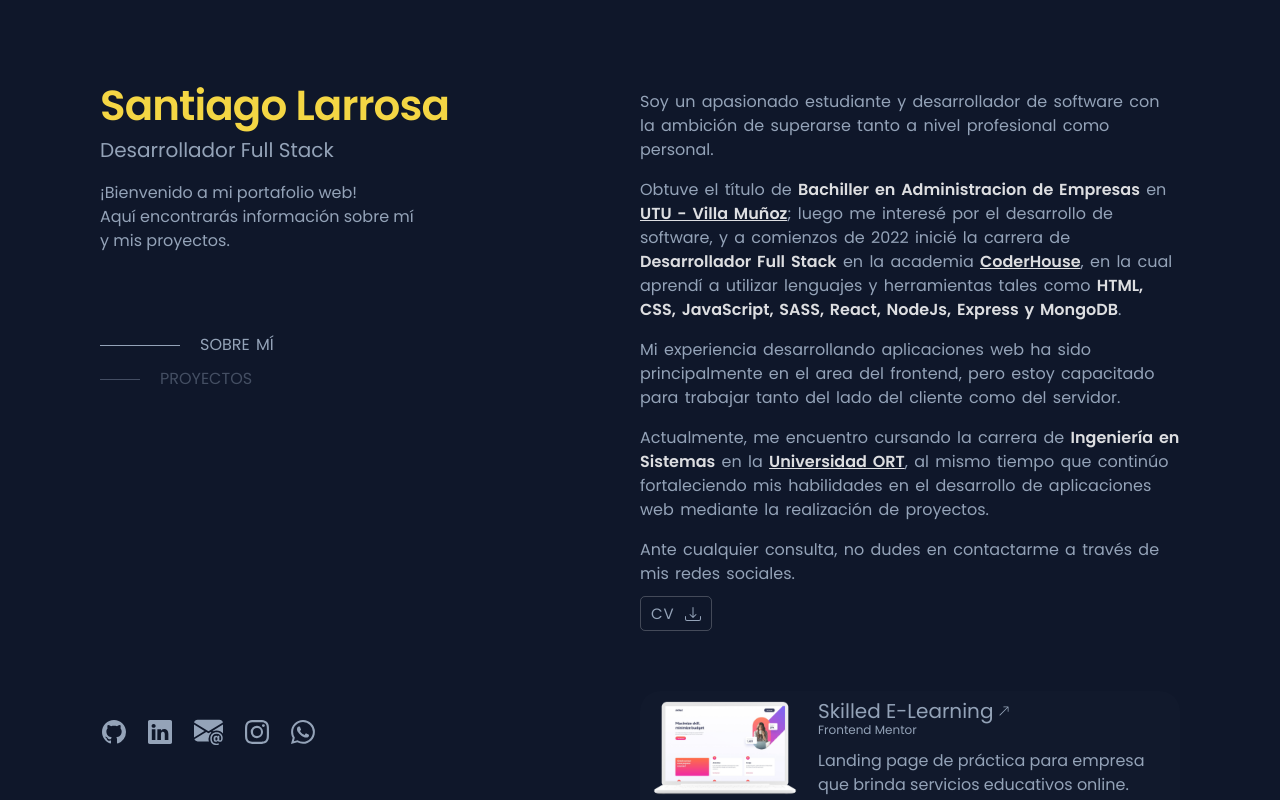
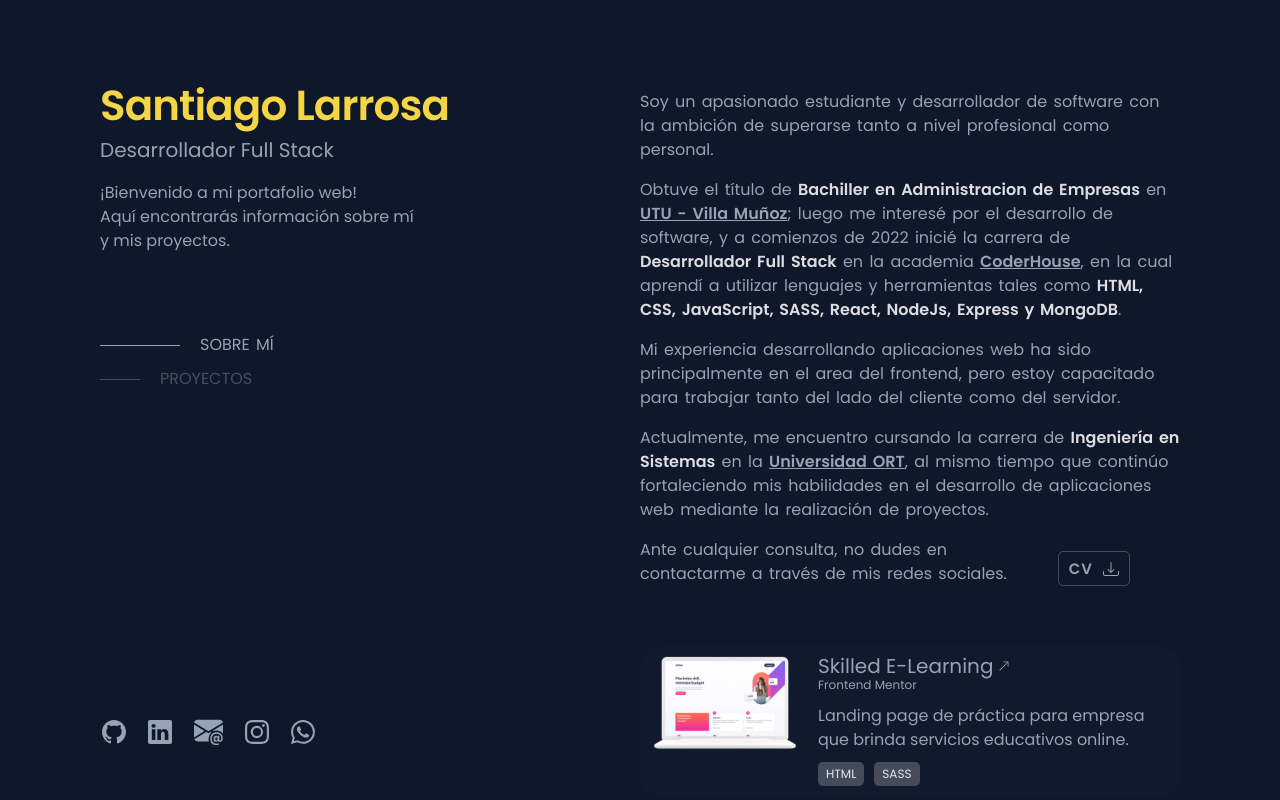
Before and after one commit to Dev-Santi/my_portfolio, a Next.js app: page / in a window 1280 px wide. Shown: the top 800 px of the page. Built offline with nearby package versions, Linux system fonts and the light colour scheme.

Commit message:
design changes

```diff
--- a/src/app/globals.css
+++ b/src/app/globals.css
@@ -78,10 +78,11 @@
   font-size: var(--font-svg);
 }
 
-.buttons .button {
+.button {
   display: flex;
   align-items: center;
   gap: 1rem;
+  margin-inline: 5rem;
   height: 3.5rem;
   width: fit-content;
   font-size: 1.5rem;
@@ -96,7 +97,11 @@
   font-weight: var(--font-weigth-m);
 }
 
-.buttons .button:hover {
+#download {
+  text-decoration: none;
+}
+
+.button:hover {
   color: var(--highligth);
 }
 
--- a/src/components/About/about.module.css
+++ b/src/components/About/about.module.css
@@ -2,19 +2,26 @@
     margin-bottom: 1rem;
 }
 
-.special,
-.about a {
+.special {
     color: var(--text-highligth);
     font-weight: 600;
 }
 
 .about a {
     text-decoration: underline;
+    color: var(--text-color);
     transition: 0.2s;
+    font-weight: 600;
 }
 
 .about a:hover {
     color: var(--highligth);
+}
+
+.about p.a {
+    display: flex;
+    align-items: flex-end;
+    justify-content: space-between;
 }
 
 @media(min-width: 64rem) {
--- a/src/components/About/index.jsx
+++ b/src/components/About/index.jsx
@@ -1,7 +1,7 @@
 import { BsDownload } from "react-icons/bs";
+import Link from "next/link";
 import Special from "./Special";
 import style from "./about.module.css";
-import Modal from "@/components/Modal";
 
 function About() {
   return (
@@ -14,15 +14,15 @@
       <p>
         Obtuve el título de{" "}
         <Special>Bachiller en Administracion de Empresas</Special> en{" "}
-        <a href='https://www.utu.edu.uy/node/1426' target='_blank'>
+        <Link href='https://www.utu.edu.uy/node/1426' target='_blank'>
           UTU - Villa Muñoz
-        </a>
+        </Link>
         ; luego me interesé por el desarrollo de software, y a comienzos de 2022
         inicié la carrera de <Special>Desarrollador Full Stack</Special> en la
         academia{" "}
-        <a href='https://www.coderhouse.com.uy/nosotros' target='_blank'>
+        <Link href='https://www.coderhouse.com.uy/nosotros' target='_blank'>
           CoderHouse
-        </a>
+        </Link>
         , en la cual aprendí a utilizar lenguajes y herramientas tales como{" "}
         <Special>
           HTML, CSS, JavaScript, SASS, React, NodeJs, Express y MongoDB
@@ -37,22 +37,29 @@
       <p>
         Actualmente, me encuentro cursando la carrera de{" "}
         <Special>Ingeniería en Sistemas</Special> en la{" "}
-        <a href='https://fi.ort.edu.uy/ingenieria-en-sistemas' target='_blank'>
+        <Link
+          href='https://fi.ort.edu.uy/ingenieria-en-sistemas'
+          target='_blank'
+        >
           Universidad ORT
-        </a>
+        </Link>
         , al mismo tiempo que continúo fortaleciendo mis habilidades en el
         desarrollo de aplicaciones web mediante la realización de proyectos.
       </p>
-      <p>
-        Ante cualquier consulta, no dudes en contactarme a través de mis redes
-        sociales.
-      </p>
-      <div className='buttons'>
-        <a className='button' href='/cv/cv_santiago_larrosa.pdf' download>
+      <p className={style.a}>
+        <span>
+          Ante cualquier consulta, no dudes en contactarme a través de mis redes
+          sociales.
+        </span>
+        <Link
+          id='download'
+          className='button'
+          href='/cv/cv_santiago_larrosa.pdf'
+        >
           CV
           <BsDownload />
-        </a>
-      </div>
+        </Link>
+      </p>
     </section>
   );
 }
--- a/src/projects.js
+++ b/src/projects.js
@@ -1,6 +1,6 @@
 export default [
   {
-    id: "4",
+    id: "1",
     title: "Skilled E-Learning",
     category: "Frontend Mentor",
     description:
@@ -36,7 +36,7 @@
       "https://dev-santi.github.io/coderhouse--BrascescoyLarrosa/index.html",
   },
   {
-    id: "5",
+    id: "4",
     title: "News Homepage",
     category: "Frontend Mentor",
     description: "Proyecto de desafío proporcionado por Frontend Mentor.",
@@ -47,7 +47,7 @@
     website: "https://dev-santi.github.io/challenges--News-Homepage",
   } /*
   {
-    id: "1",
+    id: "5",
     title: "Crips",
     category: "working on progress",
     description: "Aplicación web para una tienda de ropa.",
```
